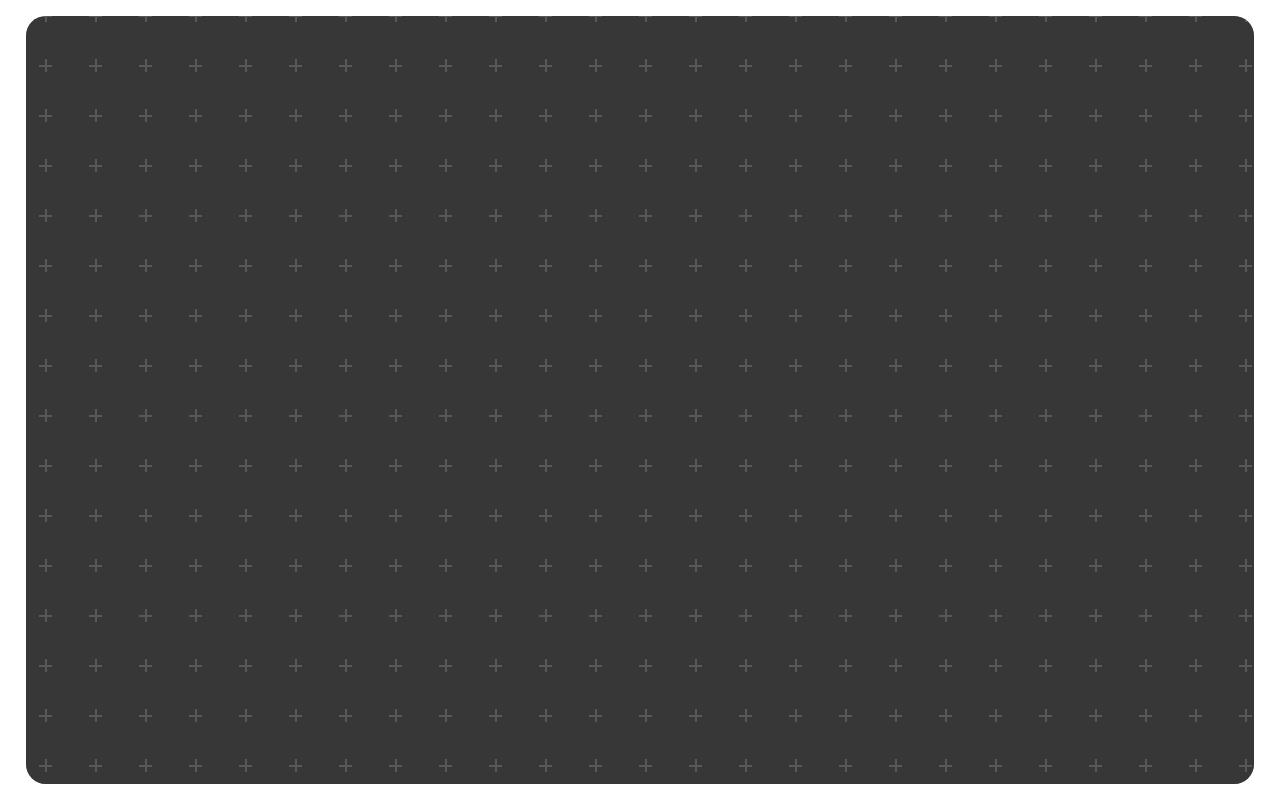
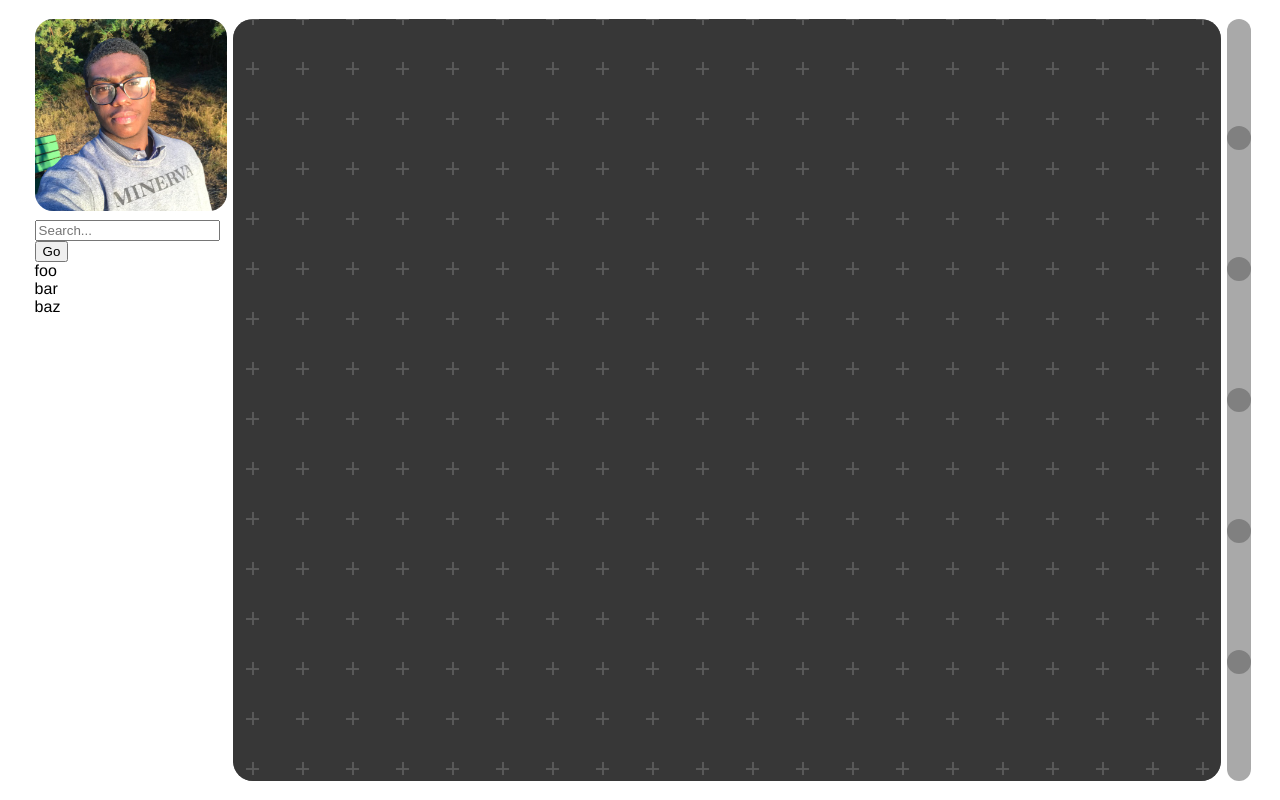
Before and after one commit to Best-Exotic/Best-Exotic, a React (Create React App) app: page / in a window 1280 px wide. Built offline with nearby package versions, Linux system fonts and the light colour scheme.

Commit message:
more work for andre

```diff
--- a/src/App/App.css
+++ b/src/App/App.css
@@ -13,3 +13,7 @@
     justify-content: space-between;
     align-items: stretch;
 }
+
+.App > div {
+    margin: 3px;
+}
--- a/src/App/App.js
+++ b/src/App/App.js
@@ -2,13 +2,17 @@ import React from 'react';
 import {ToastContainer} from "react-toastify";
 import './App.css';
 
+import Navbar from "../Navbar/Navbar";
 import Canvas from "../Canvas/Canvas";
+import Dock from "../Dock/Dock";
 
 function App() {
   return (
       <div className={"App"}>
           <ToastContainer />
+          <Navbar />
           <Canvas />
+          <Dock />
       </div>
   );
 }
--- a/src/Canvas/Canvas.css
+++ b/src/Canvas/Canvas.css
@@ -1,5 +1,5 @@
 .viewport {
-    flex-grow: 1;
+    flex-grow: 3;
 
     border-radius: 20px;
     background-color: white;
--- /dev/null
+++ b/src/Dock/Dock.css
@@ -0,0 +1,20 @@
+
+.Dock {
+    display: flex;
+    flex-direction: column;
+    justify-content: space-evenly;
+
+    flex-grow: 0;
+    flex-basis: 30px;
+
+    background-color: darkgrey;
+    border-radius: 18px;
+}
+
+.dock-applet-link {
+    width: 24px;
+    height: 24px;
+    border-radius: 24px;
+    background-color: grey;
+    flex-grow: 0;
+}
--- /dev/null
+++ b/src/Dock/Dock.js
@@ -0,0 +1,20 @@
+import React from "react";
+import './Dock.css'
+
+export default () => {
+    return (
+        <div className={"Dock"}>
+            <AppletLink />
+            <AppletLink />
+            <AppletLink />
+            <AppletLink />
+            <AppletLink />
+        </div>
+    )
+}
+
+function AppletLink() {
+    return (
+        <div className={"dock-applet-link"} draggable={true} />
+    )
+}
--- /dev/null
+++ b/src/Navbar/Navbar.css
@@ -0,0 +1,4 @@
+
+.Navbar {
+    flex-grow: 1;
+}
--- a/src/Navbar/Navbar.js
+++ b/src/Navbar/Navbar.js
@@ -1,4 +1,6 @@
 import React, {useState} from 'react'
+import './Navbar.css'
+import Chika from './chika.jpg'
 import Searchbar from "./Searchbar";
 import NavIndex from "./NavIndex";
 
@@ -8,7 +10,7 @@ export default (props) => {
 
     return (
         <div className={"Navbar"}>
-            <div className={"glyph"} />
+            <img src={Chika} alt={"chika"} style={{width:"15vw", height:"15vw", borderRadius:"18px", marginBottom: "5px"}}/>
             <Searchbar setLinks={setLinks} />
             <NavIndex links={links} />
         </div>
```
Also changed, not shown: src/Navbar/chika.jpg (added), 1 other file (tests, documents, lock files or other folders).
